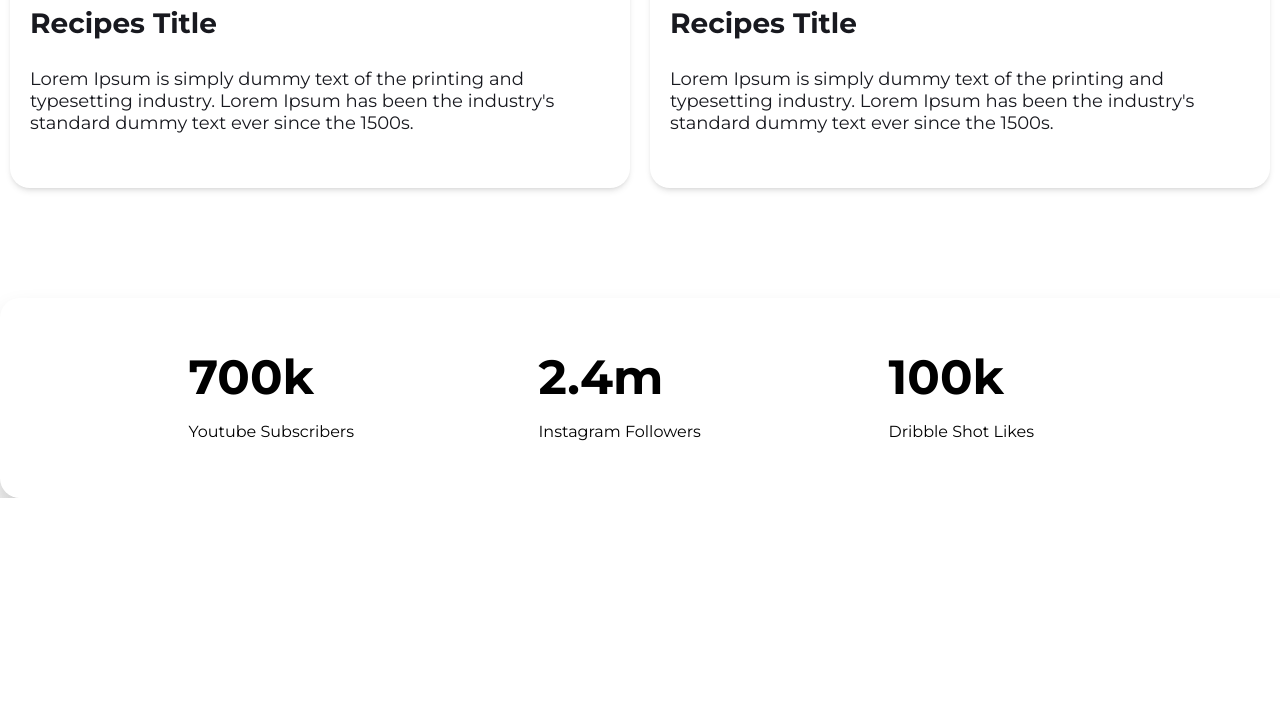
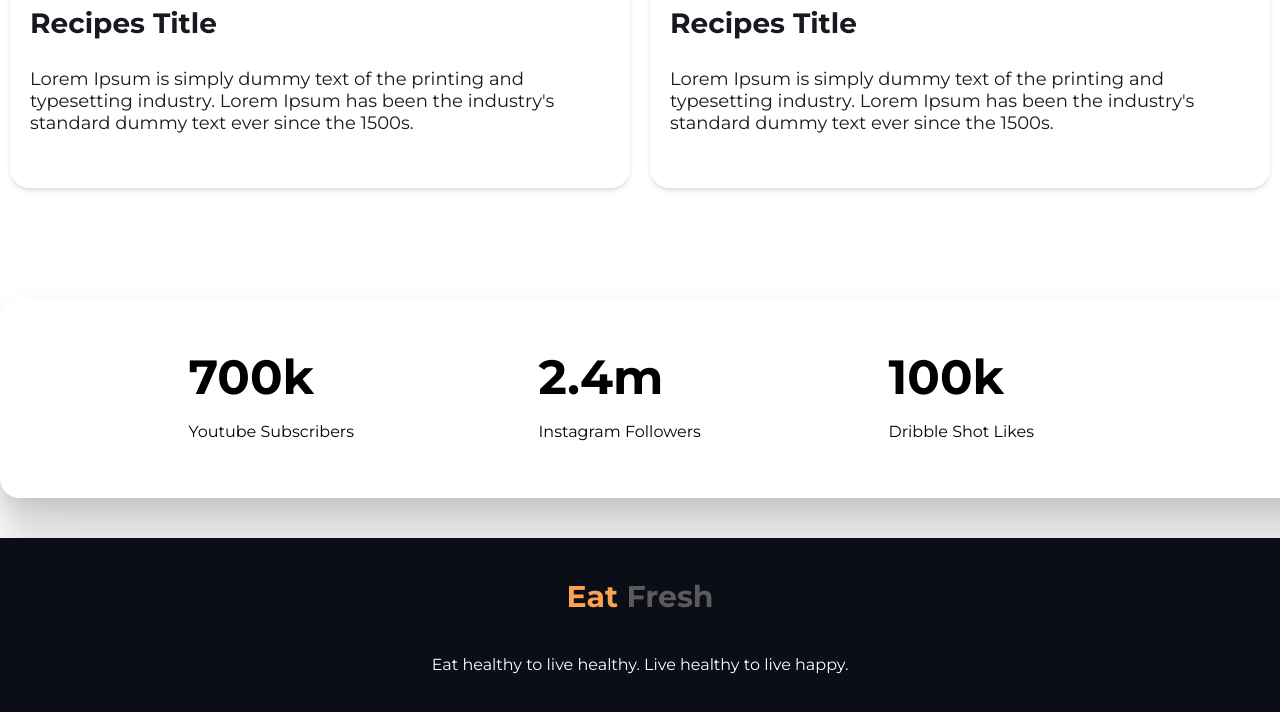
Before and after one commit to Saifur-007/Eat_Healthy, a plain HTML site: page index.html in a window 1280 px wide. Shown: the part 2053-2765 px from the top of the page. Before the commit the page ends 2551 px from the top, so only its background shows below. Drawn offline with Linux system fonts and the light colour scheme.

Commit message:
Add files via upload

```diff
--- a/index.html
+++ b/index.html
@@ -76,6 +76,9 @@
                 </div>
         </section>
     </main>
-    <footer></footer>
+    <footer>
+        <h4><Span>Eat</Span> Fresh</h4>
+        <p>Eat healthy to live healthy. Live healthy to live happy.</p>
+    </footer>
 </body>
 </html>
--- a/style.css
+++ b/style.css
@@ -192,3 +192,18 @@ section .my_recipes{
     font-weight: 400;
     font-size: 16px;
 }
+footer{
+    height: 200px;
+    background-color: #0B0D17;
+}
+footer h4{
+    font-size: 30px;
+    color: #5B5B5B;
+    text-align: center;
+    padding-top: 40px;
+}
+footer p{
+    font-size: 16px;
+    color: white;
+    text-align: center;
+}
```
